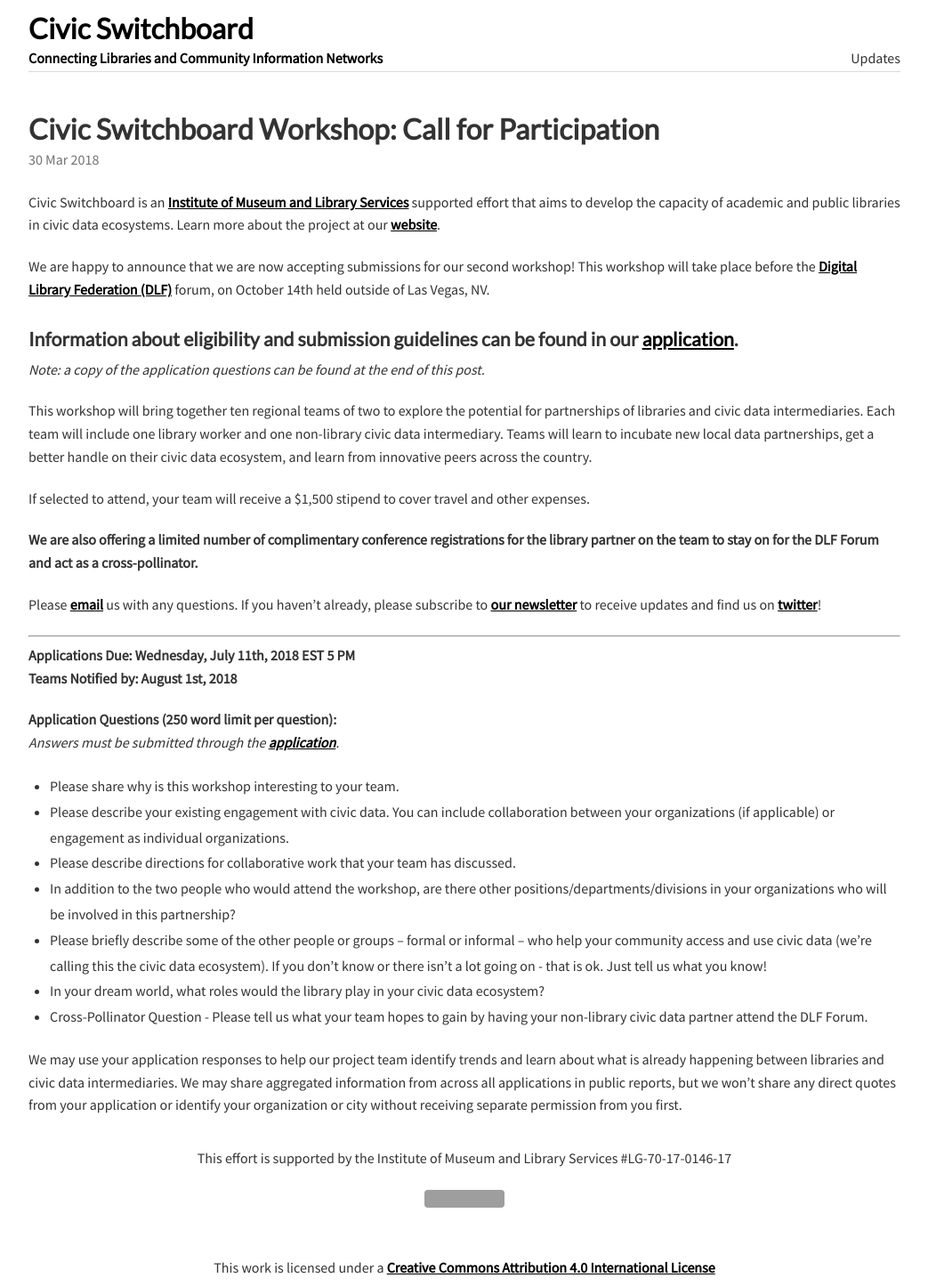
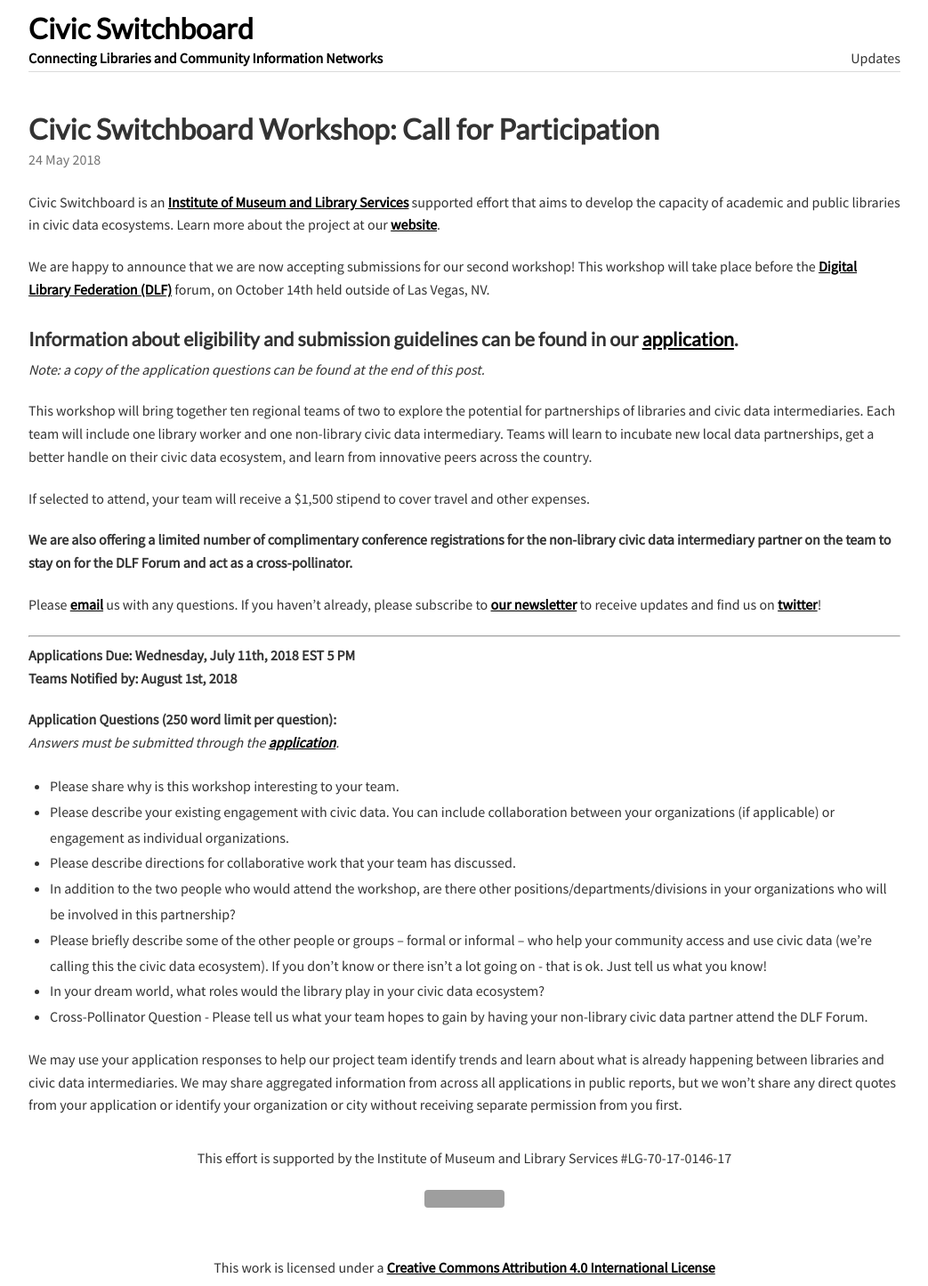
Before and after one commit to civic-switchboard/civic-switchboard.github.io.first, a Jekyll site: the page built from _posts/2018-05-24-post_7.md, in a window 1280 px wide, cut to the strip 0-1445 px from the top of the page. Shown: the whole strip at 89% size, without its empty margins (118-1161 px from the left). Built offline with Jekyll 4.4.1, drawn with Linux system fonts in a browser that asks for light colours; grey boxes are pictures that could not be loaded.

Commit message:
update date
and library to civic data partner

```diff
--- a/_posts/2018-03-30-post_7.md
+++ b/_posts/2018-05-24-post_7.md
@@ -19,7 +19,7 @@
 
 If selected to attend, your team will receive a $1,500 stipend to cover travel and other expenses.
 
-**We are also offering a limited number of complimentary conference registrations for the library partner on the team to stay on for the DLF Forum and act as a cross-pollinator.**
+**We are also offering a limited number of complimentary conference registrations for the non-library civic data intermediary partner on the team to stay on for the DLF Forum and act as a cross-pollinator.**
 
 
 
```
